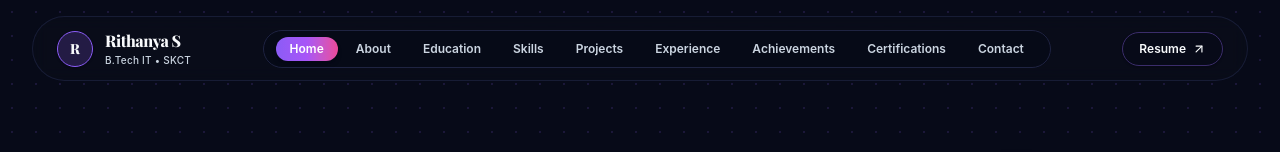
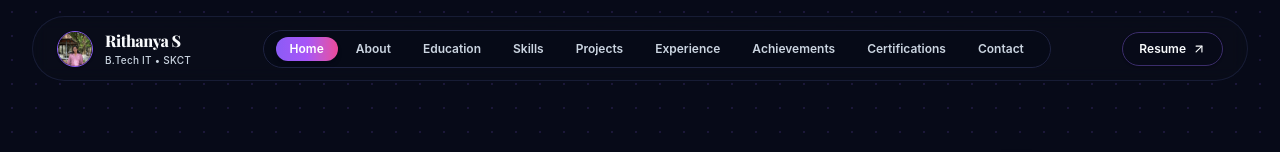
Before and after one commit to RITHANYA1224/Portfolio, a React app: page / in a window 1280 px wide. Shown: the top 152 px of the page. Built offline with nearby package versions, Linux system fonts and the light colour scheme; the HTML template or start-up script is replaced by a standard one; a web font is replaced by a local one.

Commit message:
Replace initial R badge in navbar header with user profile image avatar

```diff
--- a/src/components/Navbar.jsx
+++ b/src/components/Navbar.jsx
@@ -48,13 +48,17 @@ const Navbar = ({ onOpenResume }) => {
           }`}
         >
           <div className="flex items-center justify-between">
-            {/* Editorial Brand Name */}
+            {/* Editorial Brand Avatar & Name */}
             <a
               href="#home"
               className="flex items-center space-x-3 group"
             >
-              <div className="w-9 h-9 rounded-full bg-[#8B5CF6]/20 border border-[#8B5CF6] flex items-center justify-center text-[#F8FAFC] font-display font-extrabold text-sm shadow-sm group-hover:scale-105 transition-transform">
-                R
+              <div className="w-9 h-9 rounded-full overflow-hidden border border-[#8B5CF6] group-hover:border-[#EC4899] shadow-sm group-hover:scale-105 transition-all shrink-0 bg-[#070A18]">
+                <img
+                  src={personalData.profileImage}
+                  alt={personalData.name}
+                  className="w-full h-full object-cover object-[center_18%]"
+                />
               </div>
               <div className="flex flex-col">
                 <span className="font-display font-extrabold text-base tracking-tight text-[#F8FAFC] group-hover:text-[#EC4899] transition-colors">
```
